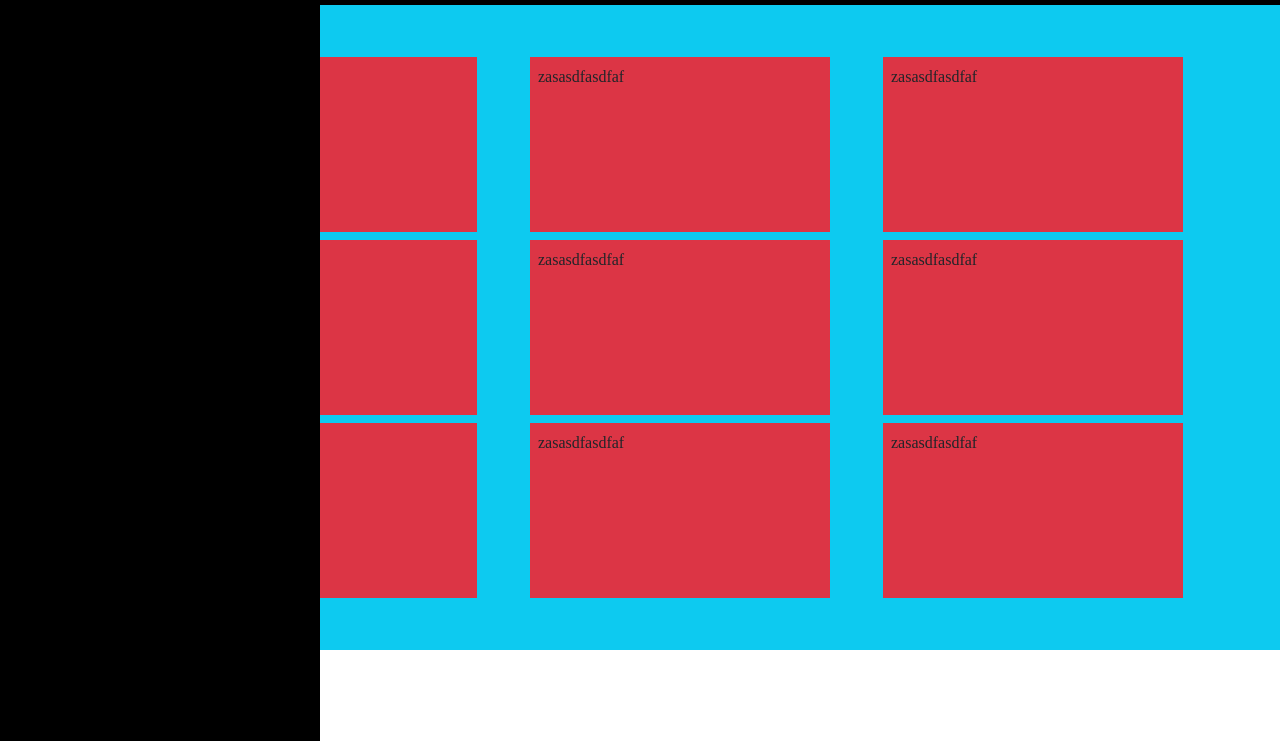
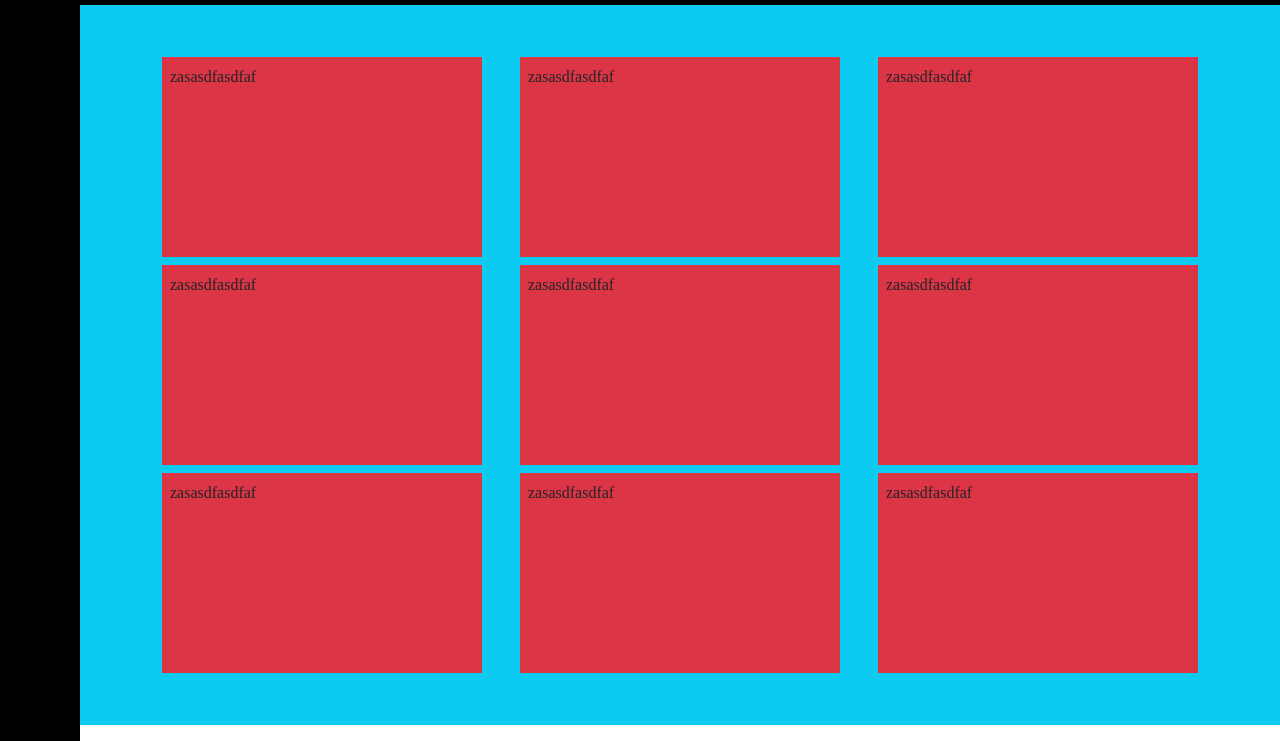
Before and after one commit to jesk3r/Cocktail-and-Courage, a plain HTML site: page newLayout.html in a window 1280 px wide. Shown: the part 59-800 px from the top of the page. Drawn offline with nearby package versions, Linux system fonts and the light colour scheme; a web font is replaced by a local one.

Commit message:
changed card sizing to be relative

```diff
--- a/asssets/css/style.css
+++ b/asssets/css/style.css
@@ -36,7 +36,7 @@ header{
 }
 
 nav{
-    width: 20rem;
+    width: 5rem;
     height: 100vh;
     position: fixed;
     top: 0;
--- a/newLayout.html
+++ b/newLayout.html
@@ -29,17 +29,18 @@
 
     <!-- a flex box containing all the image cards -->
     <div class="d-flex flex-row justify-content-evenly flex-wrap  p-5">
-        <div class="p-2 bg-danger m-1" style="height: 175px; width: 300px;">zasasdfasdfaf</div>
-        <div class="p-2 bg-danger m-1" style="height: 175px; width: 300px;">zasasdfasdfaf</div>
-        <div class="p-2 bg-danger m-1" style="height: 175px; width: 300px;">zasasdfasdfaf</div>
+        <div class="p-2 bg-danger m-1" style="height: 25vh; width: 25vw">zasasdfasdfaf</div>
+        <div class="p-2 bg-danger m-1" style="height: 25vh; width: 25vw">zasasdfasdfaf</div>
+        <div class="p-2 bg-danger m-1" style="height: 25vh; width: 25vw">zasasdfasdfaf</div>
 
-        <div class="p-2 bg-danger m-1" style="height: 175px; width: 300px;">zasasdfasdfaf</div>
-        <div class="p-2 bg-danger m-1" style="height: 175px; width: 300px;">zasasdfasdfaf</div>
-        <div class="p-2 bg-danger m-1" style="height: 175px; width: 300px;">zasasdfasdfaf</div>
+        <div class="p-2 bg-danger m-1" style="height: 25vh; width: 25vw">zasasdfasdfaf</div>
+        <div class="p-2 bg-danger m-1" style="height: 25vh; width: 25vw">zasasdfasdfaf</div>
+        <div class="p-2 bg-danger m-1" style="height: 25vh; width: 25vw">zasasdfasdfaf</div>
 
-        <div class="p-2 bg-danger m-1" style="height: 175px; width: 300px;">zasasdfasdfaf</div>
-        <div class="p-2 bg-danger m-1" style="height: 175px; width: 300px;">zasasdfasdfaf</div>
-        <div class="p-2 bg-danger m-1" style="height: 175px; width: 300px;">zasasdfasdfaf</div>
+        <div class="p-2 bg-danger m-1" style="height: 25vh; width: 25vw">zasasdfasdfaf</div>
+        <div class="p-2 bg-danger m-1" style="height: 25vh; width: 25vw">zasasdfasdfaf</div>
+        <div class="p-2 bg-danger m-1" style="height: 25vh; width: 25vw">zasasdfasdfaf</div>
+
 
 
 
```
